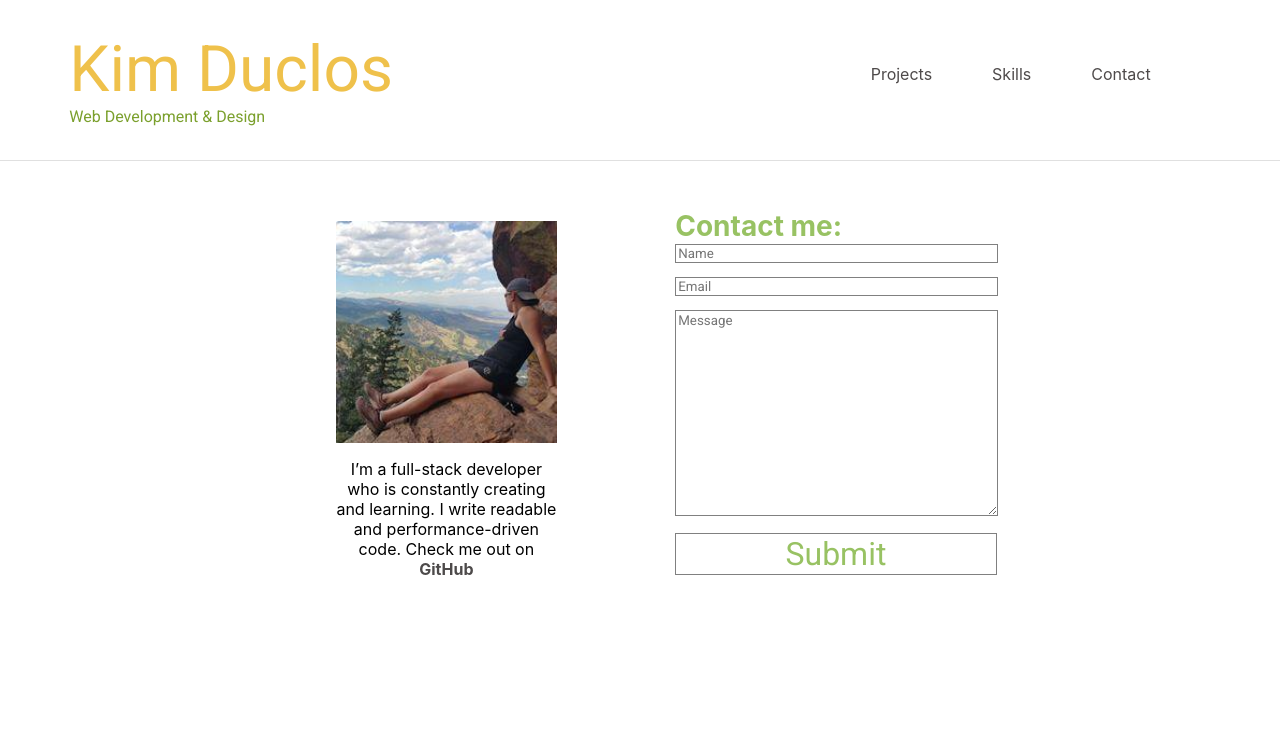
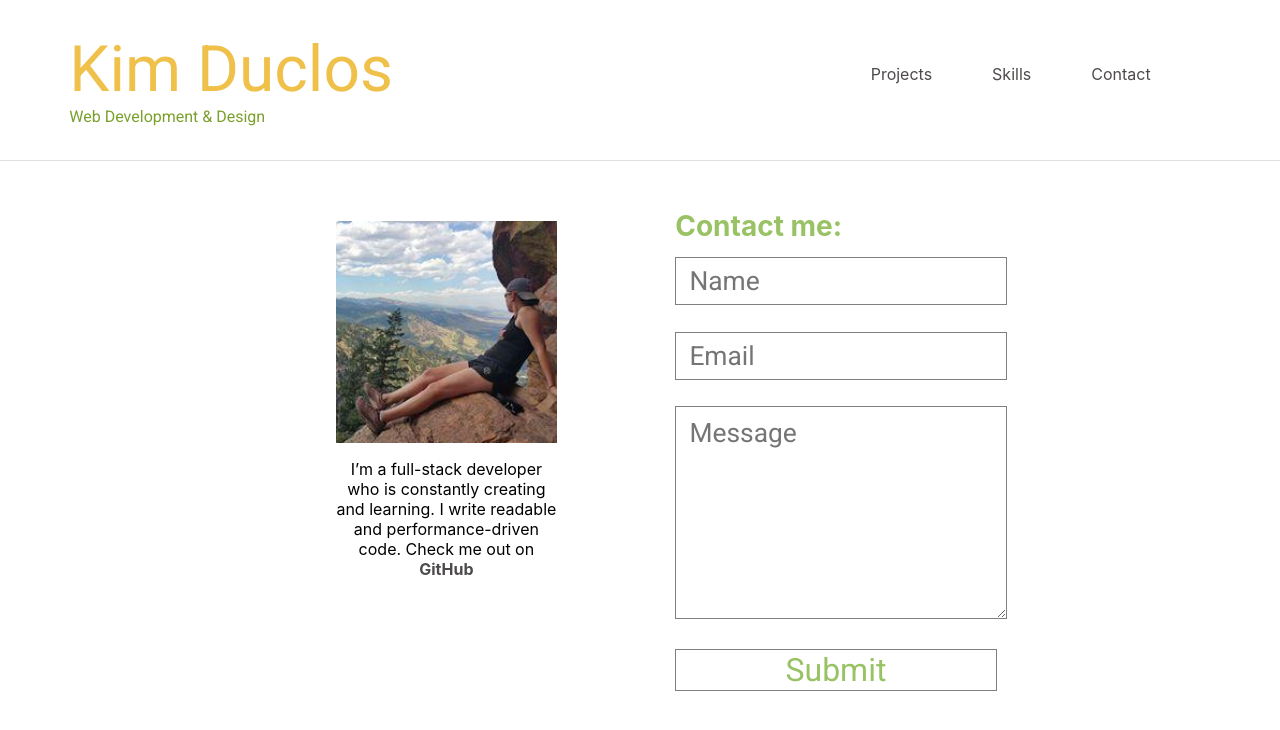
Before and after one commit to KimDuclos/kimduclos.github.io, a React (Create React App) app: page /contactForm in a window 1280 px wide. Shown: the top 730 px of the page. Built offline with nearby package versions, Linux system fonts and the light colour scheme.

Commit message:
styled contact box

```diff
--- a/src/contactForm/contactForm.scss
+++ b/src/contactForm/contactForm.scss
@@ -14,7 +14,7 @@
   h1 {
     color: #98C263;
     font-size: 1.75em;
-    margin: 0;
+    margin: 0 0 .5em 0;
   }
 }
 
@@ -27,16 +27,21 @@
 
 .form-control {
   font-family: "Roboto", sans-serif;
+  font-size: 1.65em;
 }
 
 #name {
   width: 100%;
+  height: 1.75em;
+  padding: 0 0 0 .5em;
   border: solid 1px gray;
   margin: 0 0 1em 0;
 }
 
 #email {
   width: 100%;
+  height: 1.75em;
+  padding: 0 0 0 .5em;
   border: solid 1px gray;
   margin: 0 0 1em 0;
 }
@@ -44,6 +49,7 @@
 #message {
   width: 100%;
   height: 200px;
+  padding: .4em 0 0 .5em;
   border: solid 1px gray;
   margin: 0 0 1em 0;
 }
```
